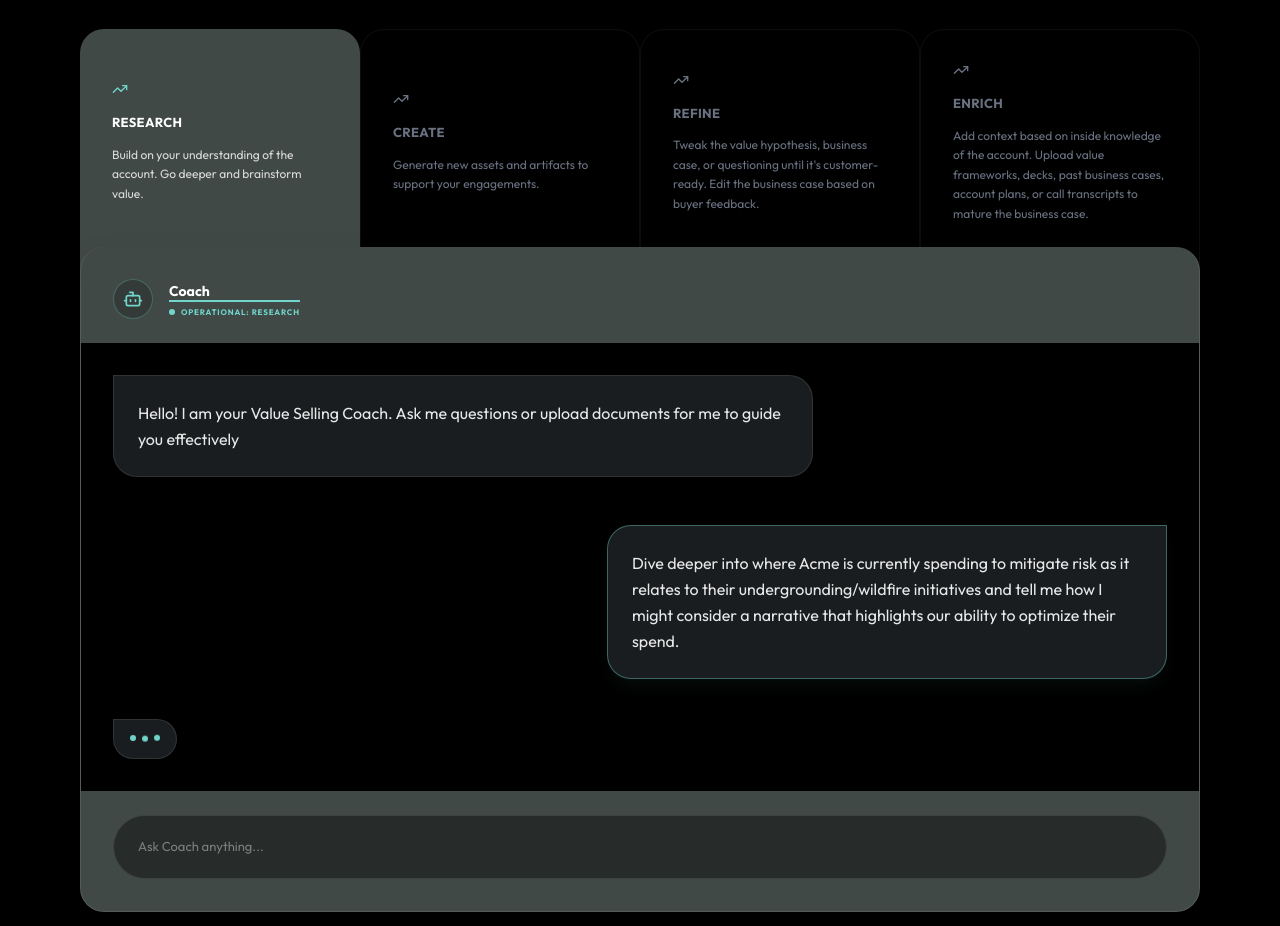
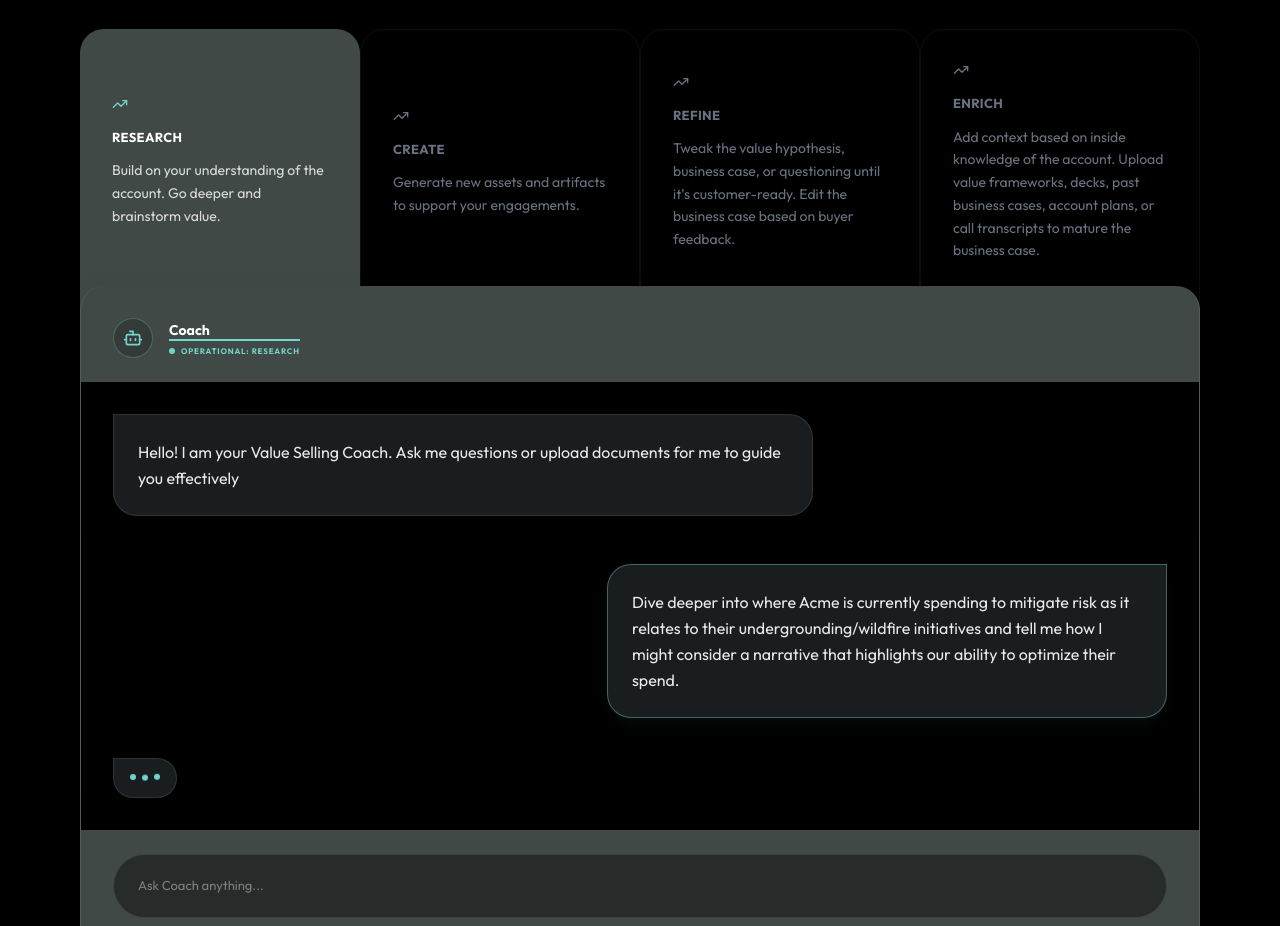
Before and after one commit to nolimit-buzz/gensp, a Next.js app: page / in a window 1280 px wide. Shown: the part 5560-6486 px from the top of the page. Built offline with nearby package versions, Linux system fonts and the light colour scheme.

Commit message:
fix typography

```diff
--- a/app/components/CoachSection.tsx
+++ b/app/components/CoachSection.tsx
@@ -62,7 +62,7 @@ const CoachSection: React.FC = () => {
                   <h4 className="text-white font-bold text-[16px] mb-2 tracking-wide">
                     {pillars[activeTab].label}
                   </h4>
-                  <p className="text-white/80 text-[12px] leading-relaxed">
+                  <p className="text-white/80 text-[14px] leading-relaxed">
                     {pillars[activeTab].desc}
                   </p>
                 </div>
@@ -106,7 +106,7 @@ const CoachSection: React.FC = () => {
                 <h4 className={`text-[13px] font-bold mb-3 tracking-wide ${activeTab === idx ? 'text-white' : 'text-gray-500'}`}>
                   {p.label}
                 </h4>
-                <p className={`text-[12px] leading-relaxed ${activeTab === idx ? 'text-white/80' : 'text-gray-500'}`}>
+                <p className={`text-[14px] leading-relaxed ${activeTab === idx ? 'text-white/80' : 'text-gray-500'}`}>
                   {p.desc}
                 </p>
               </button>
```
